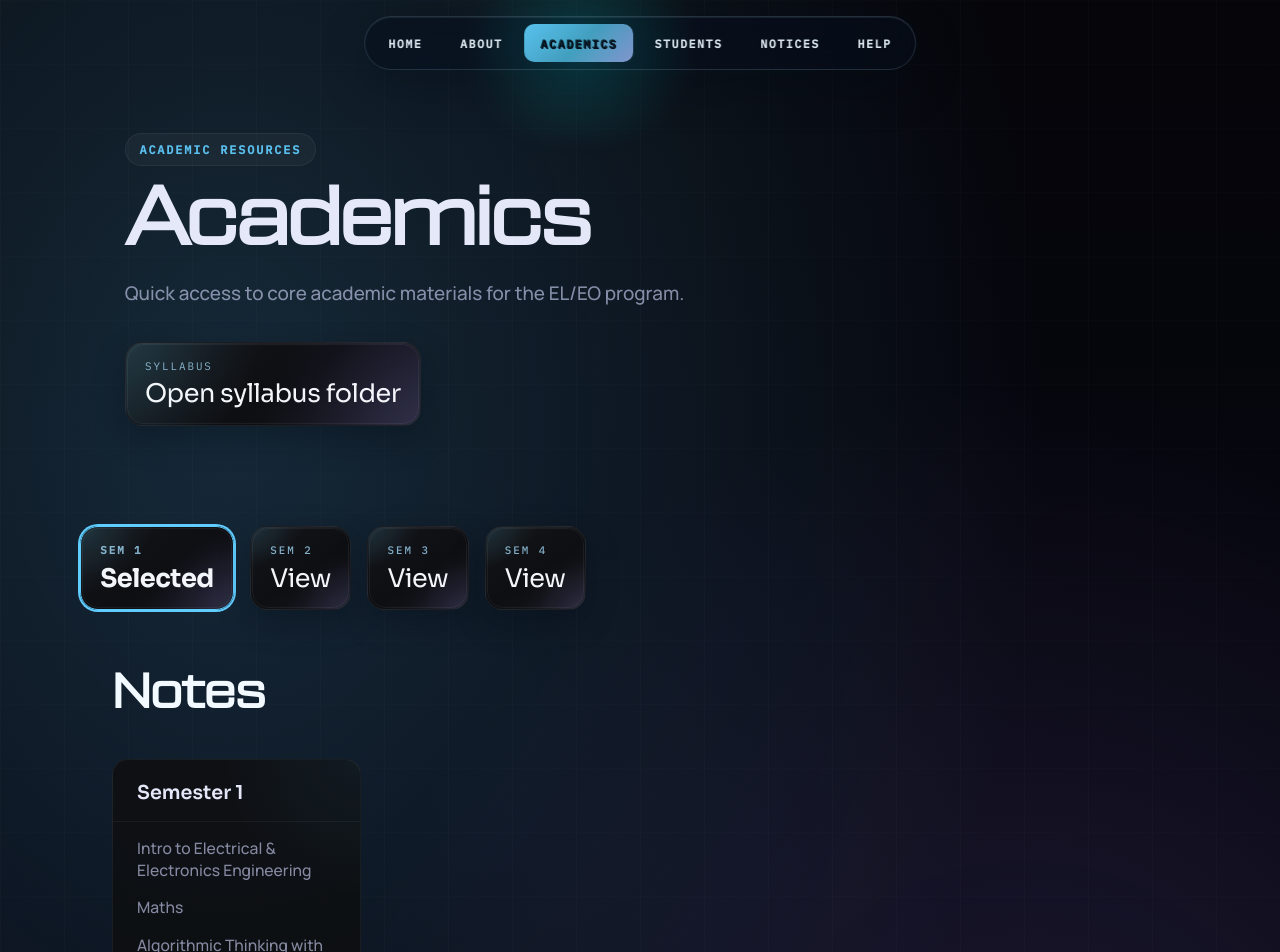
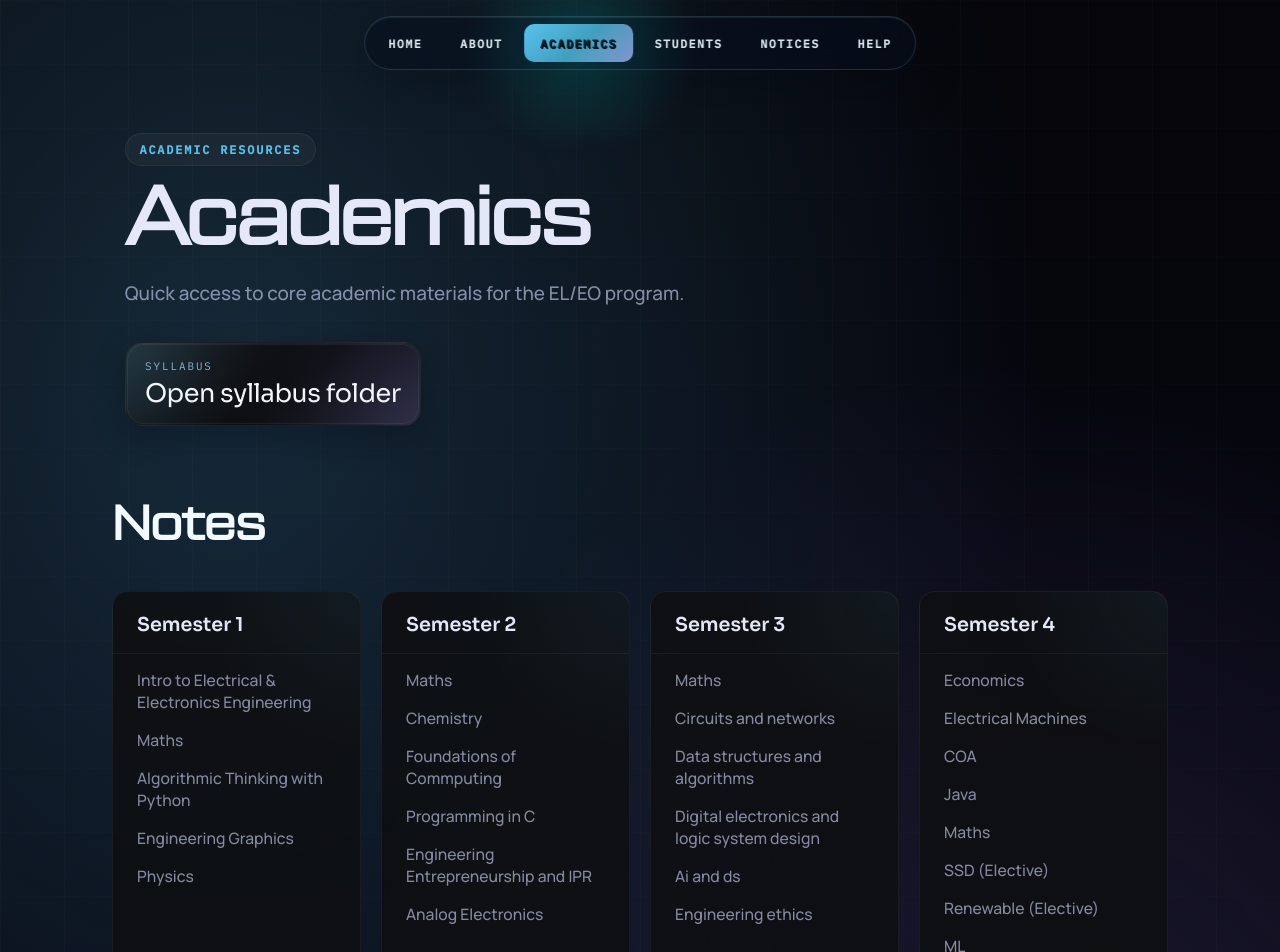
Before and after one commit to rohankishore/elweb, a React (Vite) app: page /academics in a window 1280 px wide. Shown: the top 952 px of the page. Built offline with nearby package versions, Linux system fonts and the light colour scheme.

Commit message:
redesign view for qpapers

```diff
--- a/src/component/AcademicsPage.jsx
+++ b/src/component/AcademicsPage.jsx
@@ -1,4 +1,4 @@
-import React, { useState } from "react";
+import React from "react";
 import { Link } from "react-router-dom";
 import DownloadIcon from "./DownloadIcon";
 
@@ -152,14 +152,6 @@ const questionPaperData = [
 ];
 
 export default function AcademicsPage() {
-  // Gather all semesters from notesData for selector
-  const semesters = notesData.map((n) => n.semester);
-  const [selectedSemester, setSelectedSemester] = useState(semesters[0]);
-
-  // Filter notes and question papers by selected semester
-  const filteredNotes = notesData.find((n) => n.semester === selectedSemester);
-  const filteredPapers = questionPaperData.find((q) => q.semester === selectedSemester);
-
   return (
     <main className="academics-page-shell">
       <section className="academics-page-hero">
@@ -184,46 +176,23 @@ export default function AcademicsPage() {
       </section>
 
       <section className="academics-page-content">
-        {/* Semester Selector */}
-        <div style={{ margin: '1.5rem 0 2.5rem 0', display: 'flex', flexWrap: 'wrap', gap: '1rem' }}>
-          {semesters.map((sem) => (
-            <button
-              key={sem}
-              className="resource-badge"
-              style={{
-                cursor: 'pointer',
-                borderColor: sem === selectedSemester ? 'var(--accent, #4ec9e1)' : undefined,
-                boxShadow: sem === selectedSemester ? '0 0 0 2px var(--accent, #4ec9e1)' : undefined,
-                outline: 'none',
-                fontWeight: sem === selectedSemester ? 700 : 500,
-                color: sem === selectedSemester ? 'var(--accent, #4ec9e1)' : undefined,
-                transition: 'box-shadow 0.2s, border-color 0.2s, color 0.2s',
-              }}
-              onClick={() => setSelectedSemester(sem)}
-            >
-              <span className="badge-indicator">{sem}</span>
-              <span className="badge-value">{sem === selectedSemester ? 'Selected' : 'View'}</span>
-            </button>
-          ))}
-        </div>
-
         {/* Notes Section */}
         <div className="academics-page-content__notes" style={{ paddingTop: 0 }}>
           <h2 className="academics-page-content__title" style={{ marginBottom: "1.5rem" }}>Notes</h2>
           {/* Mobile View */}
           <div className="academics-mobile-accordions">
             <div className="academics-accordions-wrapper">
-              {filteredNotes && (
-                <details className="academics-accordion" open>
+              {notesData.map((sem, idx) => (
+                <details className="academics-accordion" key={idx}>
                   <summary className="academics-accordion__summary">
-                    <span>{filteredNotes.semester}</span>
+                    <span>{sem.semester}</span>
                     <svg className="academics-accordion__icon" width="20" height="20" viewBox="0 0 24 24" fill="none" stroke="currentColor" strokeWidth="2" strokeLinecap="round" strokeLinejoin="round">
                       <polyline points="6 9 12 15 18 9"></polyline>
                     </svg>
                   </summary>
                   <div className="academics-accordion__content">
                     <div className="resource-badges">
-                      {filteredNotes.subjects.map((sub, sIdx) => (
+                      {sem.subjects.map((sub, sIdx) => (
                         <a
                           key={sIdx}
                           className="resource-badge"
@@ -238,19 +207,19 @@ export default function AcademicsPage() {
                     </div>
                   </div>
                 </details>
-              )}
+              ))}
             </div>
           </div>
 
           {/* Desktop View */}
           <div className="academics-desktop-columns">
-            {filteredNotes && (
-              <div className="desktop-column">
+            {notesData.map((sem, idx) => (
+              <div className="desktop-column" key={idx}>
                 <div className="desktop-column__header">
-                  {filteredNotes.semester.replace('Sem', 'Semester')}
+                  {sem.semester.replace('Sem', 'Semester')}
                 </div>
                 <div className="desktop-column__body">
-                  {filteredNotes.subjects.map((sub, sIdx) => (
+                  {sem.subjects.map((sub, sIdx) => (
                     <a
                       key={sIdx}
                       className="desktop-column__link"
@@ -263,7 +232,7 @@ export default function AcademicsPage() {
                   ))}
                 </div>
               </div>
-            )}
+            ))}
           </div>
         </div>
 
@@ -271,16 +240,16 @@ export default function AcademicsPage() {
           <h2 className="academics-page-content__title" style={{ marginBottom: "1.5rem" }}>Question Papers</h2>
           <div className="academics-mobile-accordions">
             <div className="academics-accordions-wrapper">
-              {filteredPapers && (
-                <details className="academics-accordion" open>
+              {questionPaperData.map((sem, idx) => (
+                <details className="academics-accordion" key={idx}>
                   <summary className="academics-accordion__summary">
-                    <span>{filteredPapers.semester}</span>
+                    <span>{sem.semester}</span>
                     <svg className="academics-accordion__icon" width="20" height="20" viewBox="0 0 24 24" fill="none" stroke="currentColor" strokeWidth="2" strokeLinecap="round" strokeLinejoin="round">
                       <polyline points="6 9 12 15 18 9"></polyline>
                     </svg>
                   </summary>
                   <div className="academics-accordion__content" style={{ display: 'flex', flexDirection: 'column', gap: '1.5rem' }}>
-                    {filteredPapers.papers.map((paper, pIdx) => (
+                    {sem.papers.map((paper, pIdx) => (
                       <div key={pIdx} style={{ borderRadius: '1rem', overflow: 'hidden', background: '#181f2a', boxShadow: '0 2px 8px #0002' }}>
                         <div style={{ background: 'linear-gradient(90deg, #1e90ff, #00c6fb)', color: '#fff', fontWeight: 700, padding: '1rem', fontSize: '1.1rem', textAlign: 'center' }}>{paper.subject}</div>
                         <div style={{ padding: '1rem', display: 'flex', flexDirection: 'column', gap: '1rem' }}>
@@ -301,13 +270,13 @@ export default function AcademicsPage() {
                     ))}
                   </div>
                 </details>
-              )}
+              ))}
             </div>
           </div>
 
           {/* Desktop View */}
           <div className="academics-desktop-columns" style={{ display: 'flex', flexWrap: 'wrap', gap: '2rem', marginTop: '2rem' }}>
-            {filteredPapers && filteredPapers.papers.map((paper, pIdx) => (
+            {questionPaperData[0].papers.map((paper, pIdx) => (
               <div key={pIdx} style={{ flex: '1 1 260px', minWidth: 260, maxWidth: 340, background: '#181f2a', borderRadius: '1.5rem', overflow: 'hidden', boxShadow: '0 2px 12px #0003', display: 'flex', flexDirection: 'column', marginBottom: '2rem' }}>
                 <div style={{ background: 'linear-gradient(90deg, #1e90ff, #00c6fb)', color: '#fff', fontWeight: 700, padding: '1.2rem 1rem', fontSize: '1.15rem', textAlign: 'center', letterSpacing: 0.1 }}>{paper.subject}</div>
                 <div style={{ padding: '1.2rem 1rem', display: 'flex', flexDirection: 'column', gap: '1.1rem', flex: 1 }}>
```
